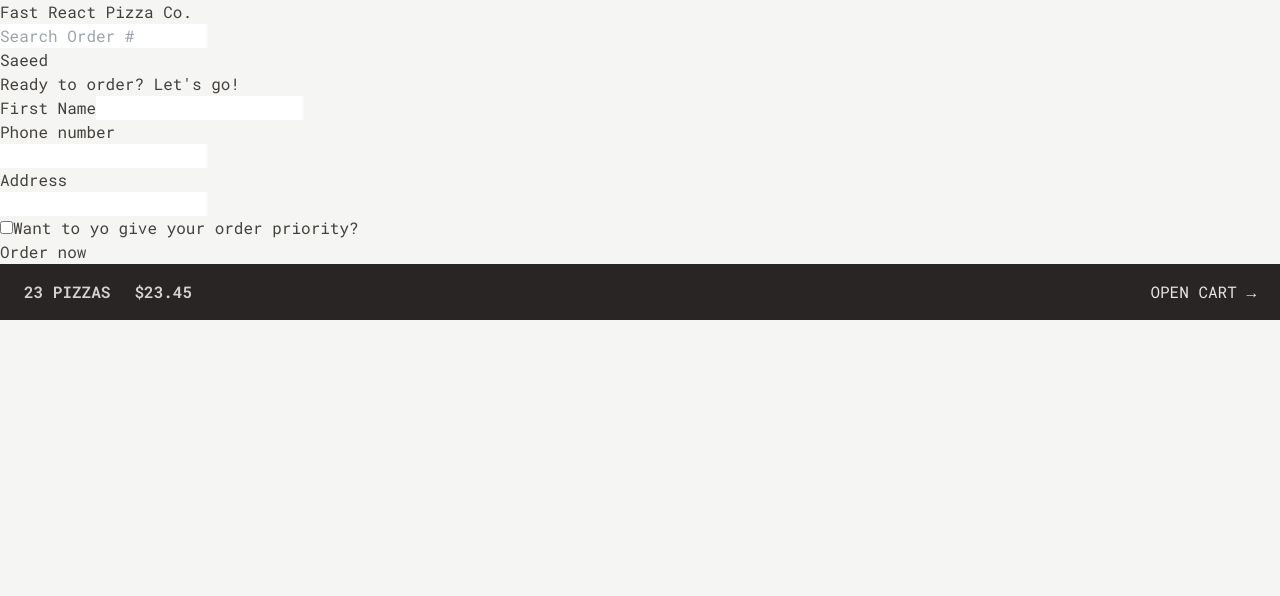
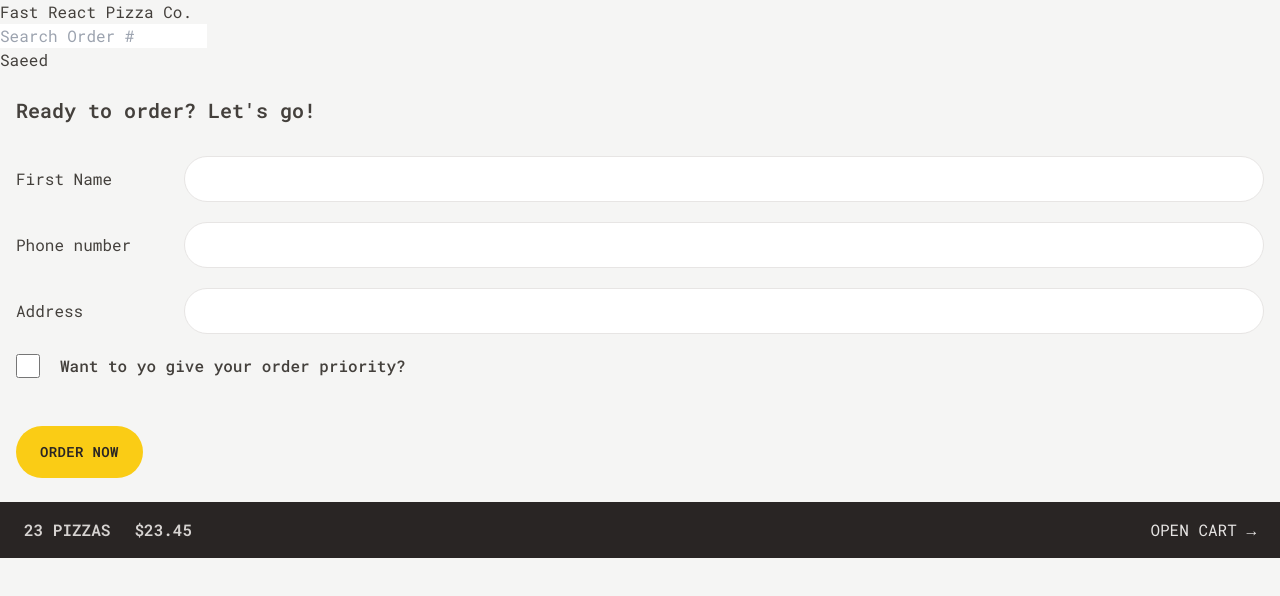
Before and after one commit to SaeedAbi/fast-pizza, a React (Vite) app: page /order/new in a window 1280 px wide. Shown: the top 596 px of the page. Built offline with nearby package versions, Linux system fonts and the light colour scheme.

Commit message:
:lipstick: styling the createOrder component

```diff
--- a/src/features/order/CreateOrder.jsx
+++ b/src/features/order/CreateOrder.jsx
@@ -1,5 +1,6 @@
 import {Form, redirect, useActionData, useNavigation} from "react-router-dom";
 import {createOrder} from "../../services/apiRestaurant.js";
+import Button from "../../ui/Button.jsx";
 
 // https://uibakery.io/regex-library/phone-number
 const isValidPhone = (str) =>
@@ -40,44 +41,44 @@
   const cart = fakeCart;
 
   return (
-    <div>
-      <h2>Ready to order? Let's go!</h2>
+    <div className='px-4 py-6 '>
+      <h2 className='text-xl font-semibold mb-8'>Ready to order? Let's go!</h2>
 
       <Form method="POST" action="/order/new">
-        <div>
-          <label>First Name</label>
-          <input type="text" name="customer" required />
+        <div className='mb-5 flex gap-2 flex-col sm:flex-row sm:items-center'>
+          <label className='sm:basis-40'>First Name</label>
+          <input type="text" name="customer" required className='input grow'/>
         </div>
 
-        <div>
-          <label>Phone number</label>
-          <div>
-            <input type="tel" name="phone" required />
-          </div>
-          {formErrors?.phone && <p>{formErrors.phone}</p>}
-        </div>
-
-        <div>
-          <label>Address</label>
-          <div>
-            <input type="text" name="address" required />
+        <div className='mb-5 flex gap-2 flex-col sm:flex-row sm:items-center'>
+          <label className='sm:basis-40'>Phone number</label>
+          <div className='grow'>
+            <input type="tel" name="phone" required className='input w-full'/>
+          {formErrors?.phone && <p className='text-xs mt-2 text-red-700 bg-red-100 py-2 rounded-md'>{formErrors.phone}</p>}
           </div>
         </div>
 
-        <div>
+        <div className='mb-5 flex gap-2 flex-col sm:flex-row sm:items-center'>
+          <label className='sm:basis-40'>Address</label>
+          <div className='grow'>
+            <input type="text" name="address" required className='input w-full'/>
+          </div>
+        </div>
+
+        <div className='mb-12 flex gap-5 items-center'>
           <input
             type="checkbox"
             name="priority"
             id="priority"
             // value={withPriority}
             // onChange={(e) => setWithPriority(e.target.checked)}
-          />
-          <label htmlFor="priority">Want to yo give your order priority?</label>
+          className='h-6 w-6 accent-yellow-400 focus:outline-none focus:ring focus:ring-yellow-400 focus:ring-offset-2'/>
+          <label htmlFor="priority" className='font-medium'>Want to yo give your order priority?</label>
         </div>
 
         <div>
           <input type="hidden" name='cart' value={JSON.stringify((cart))}/>
-          <button disabled={isSubmitting}>{isSubmitting ? 'Packing Order': "Order now"}</button>
+          <Button type='primary' disabled={isSubmitting} >{isSubmitting ? 'Packing Order': "Order now"}</Button>
         </div>
       </Form>
     </div>
```
